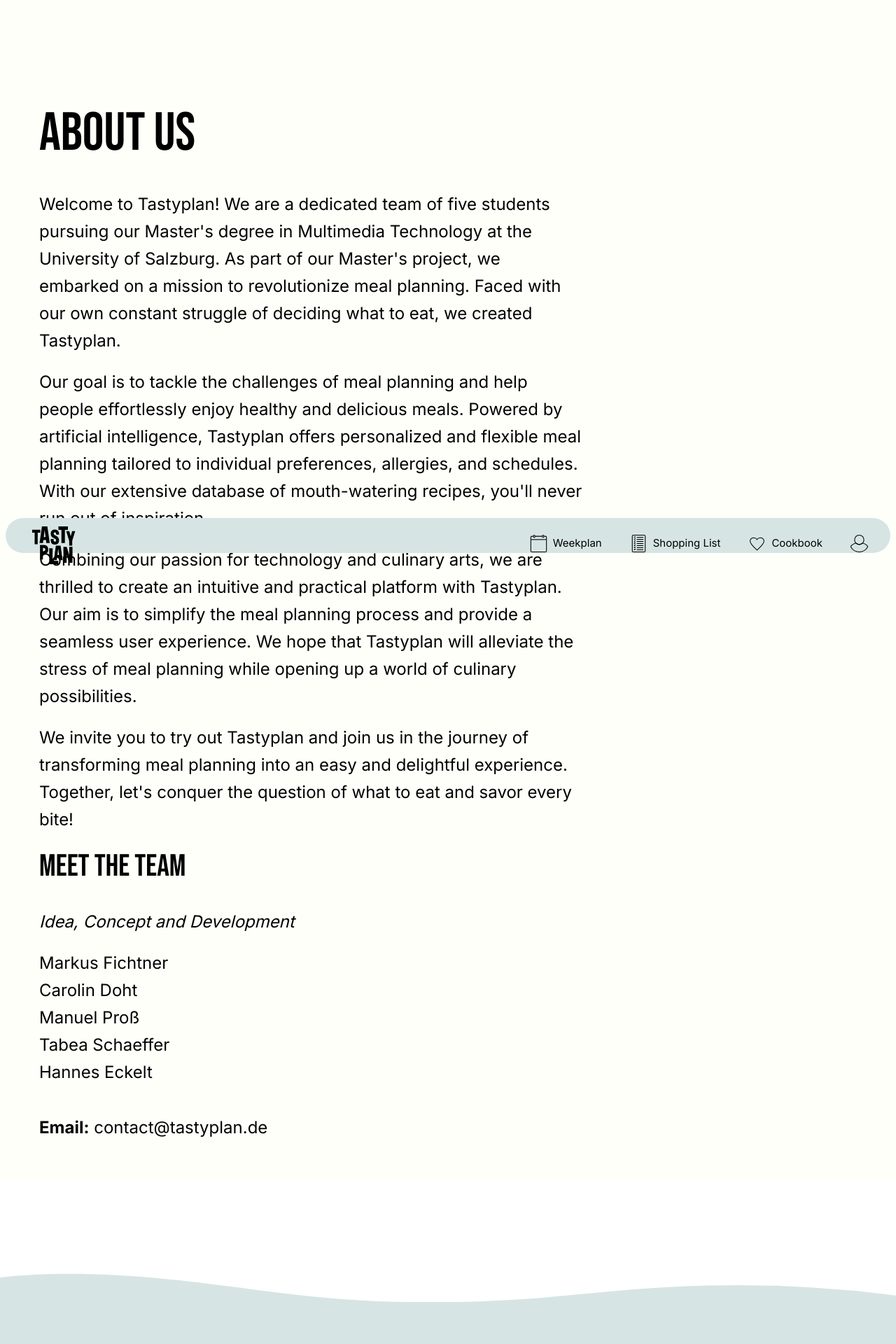
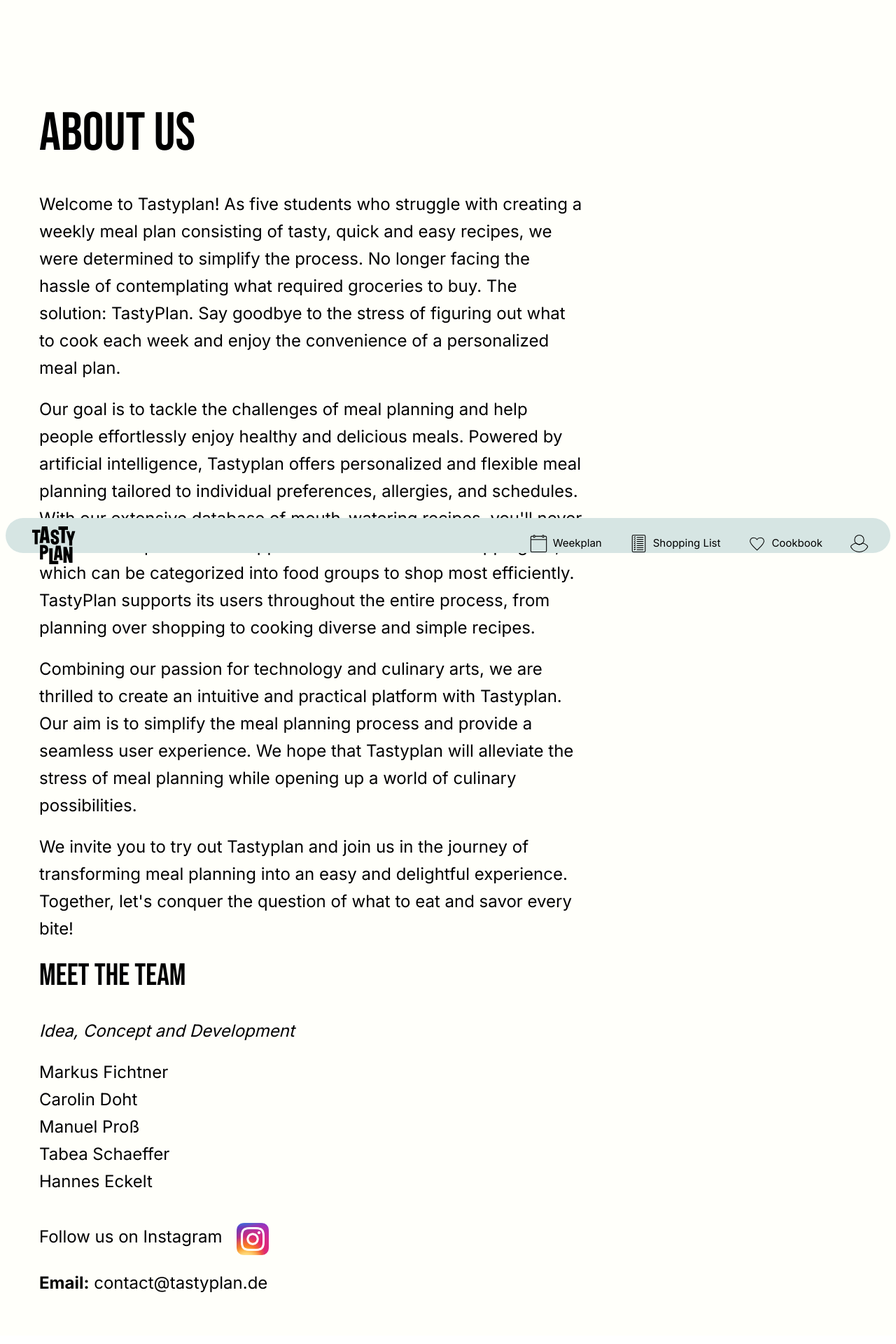
Before and after one commit to fichtnerma/Tastyplan, a Next.js app in the folder frontend/: page /company/aboutUs in a window 1280 px wide. Shown: the top 1920 px of the page at 70% size. Built offline with nearby package versions, Linux system fonts and the light colour scheme; a web font is replaced by a local one.

Commit message:
added insta share button

```diff
--- a/frontend/src/pages/company/aboutUs.tsx
+++ b/frontend/src/pages/company/aboutUs.tsx
@@ -1,4 +1,6 @@
 import React from 'react';
+import Image from 'next/image';
+import insta from '../../../public/Icons/instagram_icon.png';
 
 function aboutUs() {
     return (
@@ -7,17 +9,20 @@ function aboutUs() {
 
             <div className="lg:w-2/3">
                 <p className="mb-5">
-                    Welcome to Tastyplan! We are a dedicated team of five students pursuing our Master's degree in
-                    Multimedia Technology at the University of Salzburg. As part of our Master's project, we embarked on
-                    a mission to revolutionize meal planning. Faced with our own constant struggle of deciding what to
-                    eat, we created Tastyplan.
+                    Welcome to Tastyplan! As five students who struggle with creating a weekly meal plan consisting of
+                    tasty, quick and easy recipes, we were determined to simplify the process. No longer facing the
+                    hassle of contemplating what required groceries to buy. The solution: TastyPlan. Say goodbye to the
+                    stress of figuring out what to cook each week and enjoy the convenience of a personalized meal plan.
                 </p>
 
                 <p className="mb-5">
                     Our goal is to tackle the challenges of meal planning and help people effortlessly enjoy healthy and
                     delicious meals. Powered by artificial intelligence, Tastyplan offers personalized and flexible meal
                     planning tailored to individual preferences, allergies, and schedules. With our extensive database
-                    of mouth-watering recipes, you'll never run out of inspiration.
+                    of mouth-watering recipes, you'll never run out of inspiration. Our application also creates a
+                    shopping list, which can be categorized into food groups to shop most efficiently. TastyPlan
+                    supports its users throughout the entire process, from planning over shopping to cooking diverse and
+                    simple recipes.
                 </p>
                 <p className="mb-5">
                     Combining our passion for technology and culinary arts, we are thrilled to create an intuitive and
@@ -41,7 +46,14 @@ function aboutUs() {
                 <p>Tabea Schaeffer</p>
                 <p>Hannes Eckelt</p>
 
-                <p className="mt-10">
+                <div className="flex mt-10">
+                    <p>Follow us on Instagram</p>
+                    <a className="ml-5 self-center" href="https://www.instagram.com/tasty.plan/">
+                        <Image src={insta} className="pr-1" alt="instagram" width={50} />
+                    </a>
+                </div>
+
+                <p className="mt-5">
                     <strong>Email:</strong> contact@tastyplan.de
                 </p>
             </div>
--- a/frontend/src/pages/help/questions.tsx
+++ b/frontend/src/pages/help/questions.tsx
@@ -1,6 +1,8 @@
 import React from 'react';
 import Link from 'next/link';
+import Image from 'next/image';
 import styles from '../../styles/Help.module.scss';
+import insta from '../../../public/Icons/instagram_icon.png';
 
 function questions() {
     return (
@@ -55,10 +57,18 @@ function questions() {
                     <p>Learn more about us</p>
                 </Link>
             </div>
-
+            <div className="mb-10">
+                <h3>Want to stick around and stay updated?</h3>
+                <div className="flex">
+                    <p>Follow us on Instagram</p>
+                    <a className="ml-5 self-center" href="https://www.instagram.com/tasty.plan/">
+                        <Image src={insta} className="pr-1" alt="instagram" width={50} />
+                    </a>
+                </div>
+            </div>
             <div className="mb-10">
                 <h3>What is the best way to contact us?</h3>
-                <p>Feel free to send us an email to contact@tastyplan.de</p>
+                <p>Feel free to send us an email at contact@tastyplan.de</p>
             </div>
         </div>
     );
```
Also changed, not shown: frontend/public/Icons/instagram_icon.png (added).
